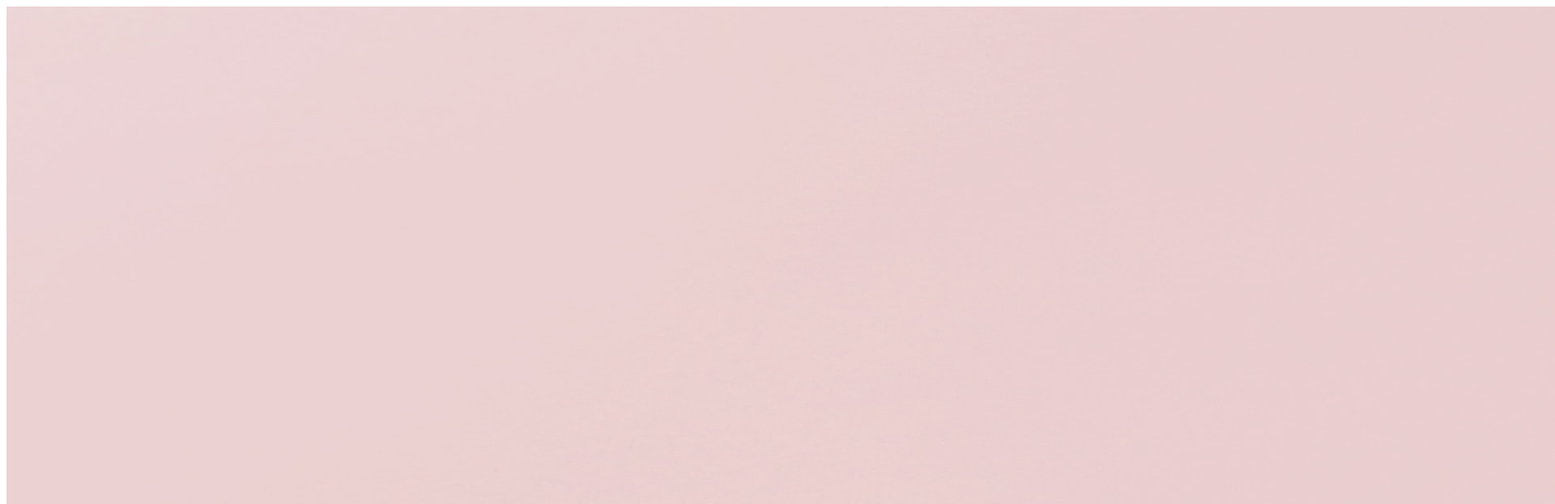
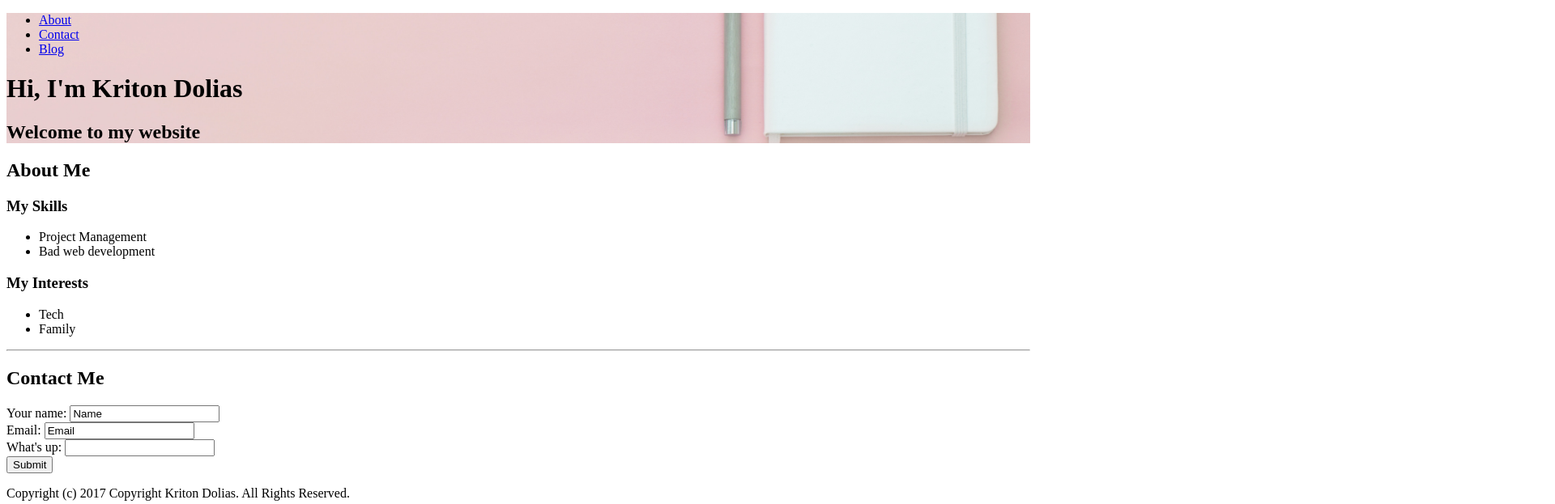
Before and after one commit to KritonD/class-5-july-23, a plain HTML site: page landing-page/index.html in a window 1280 px wide. Shown: the top 623 px of the page at 81% size, 1920 px wide, since content can reach past the window. Drawn offline with Linux system fonts and the light colour scheme.

Commit message:
Skeleton complete

```diff
--- a/landing-page/css/style.css
+++ b/landing-page/css/style.css
@@ -0,0 +1,6 @@
+.background-image{
+    background-image: url("/landing-page/img/apple-background-connection-399161.jpg");
+    background-repeat: no-repeat;
+    background-position: center;
+    background-size: cover;
+}
--- a/landing-page/index.html
+++ b/landing-page/index.html
@@ -3,11 +3,10 @@
   <head>
     <meta charset="UTF-8">
     <title>Kriton Dolias - Technical Program Manager</title>
-  <link rel="stylesheet" href="stylesheet.css" type="text/css">
+  <link rel="stylesheet" href="css/style.css" type="text/css">
   </head>
   <body>
       <div class="background-image">
-          <img src="/landing-page/img/apple-background-connection-399161.jpg">
           <nav class="navigation-bar">
               <ul>
                   <li class="navigation-items" id="about-list-item">
@@ -23,17 +22,67 @@
                  </li>
               </ul>
          </nav>
+         <div class="first-section">
+             <h1 class="title-1">Hi, I'm Kriton Dolias</h1>
+             <h2 class="title-2">Welcome to my website</h2>
+         </div>
+      </div>
+
+      <div class="about-title" id="about">
+           <h2 class="title-2">About Me</h2>
+          <div class="container">
+
+          </div>
+          <div class="second-section">
+
+          </div>
+
+          <div class="skills-interests-container">
+
+
+              <h3 class="title-3" id="skills_title">
+                  My Skills
+              </h3>
+              <ul class="skills_list">
+                      <li>Project Management</li>
+                      <li>Bad web development</li>
+            </ul>
+
+            <h3 class="title-3" id="interest_title">
+                My Interests
+            </h3>
+            <ul class="interest-list">
+                <li>Tech</li>
+                <li>Family</li>
+            </ul>
+        </div>
+    <hr></hr>
+    </div>
+      </div>
+      <div class ="main_content" id="contact">
+           <h2 class="title-2">Contact Me</h2>
+           <form id="contact_me">
+               <div>
+                   Your name: <input type="text" value="Name" required>
+               </div>
+               <div>
+                   Email: <input type="email" value="Email" required>
+
+               </div>
+               <div>
+                   What's up: <input type="textarea" name="TextArea"/>
+               </div>
+               <div>
+                   <input class="submit-button" type="submit" Value="Submit" required>
+               </div>
+           </form>
+      </div>
+      <div class ="main_content" id="blog">
 
       </div>
+      <footer class="copyright">
+          <p>Copyright (c) 2017 Copyright Kriton Dolias. All Rights Reserved.</p>
 
-      <div class="main_content" id="About">
-
-      </div>
-      <div class ="main_content" id="Contact">
-
-      </div>
-      <div class ="main_content" id="Blog">
-
-      </div>
+      </footer>
   </body>
 </html>
```
